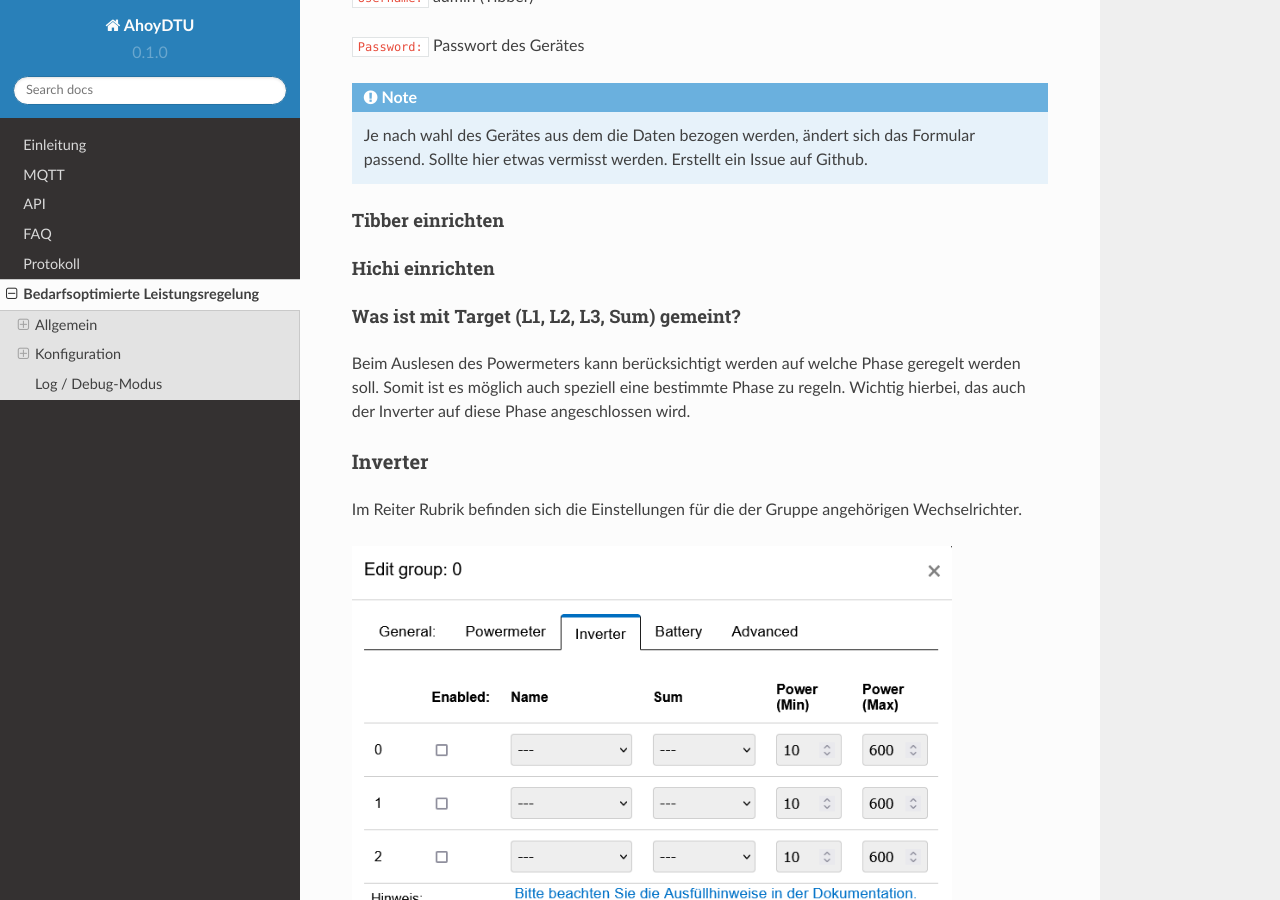
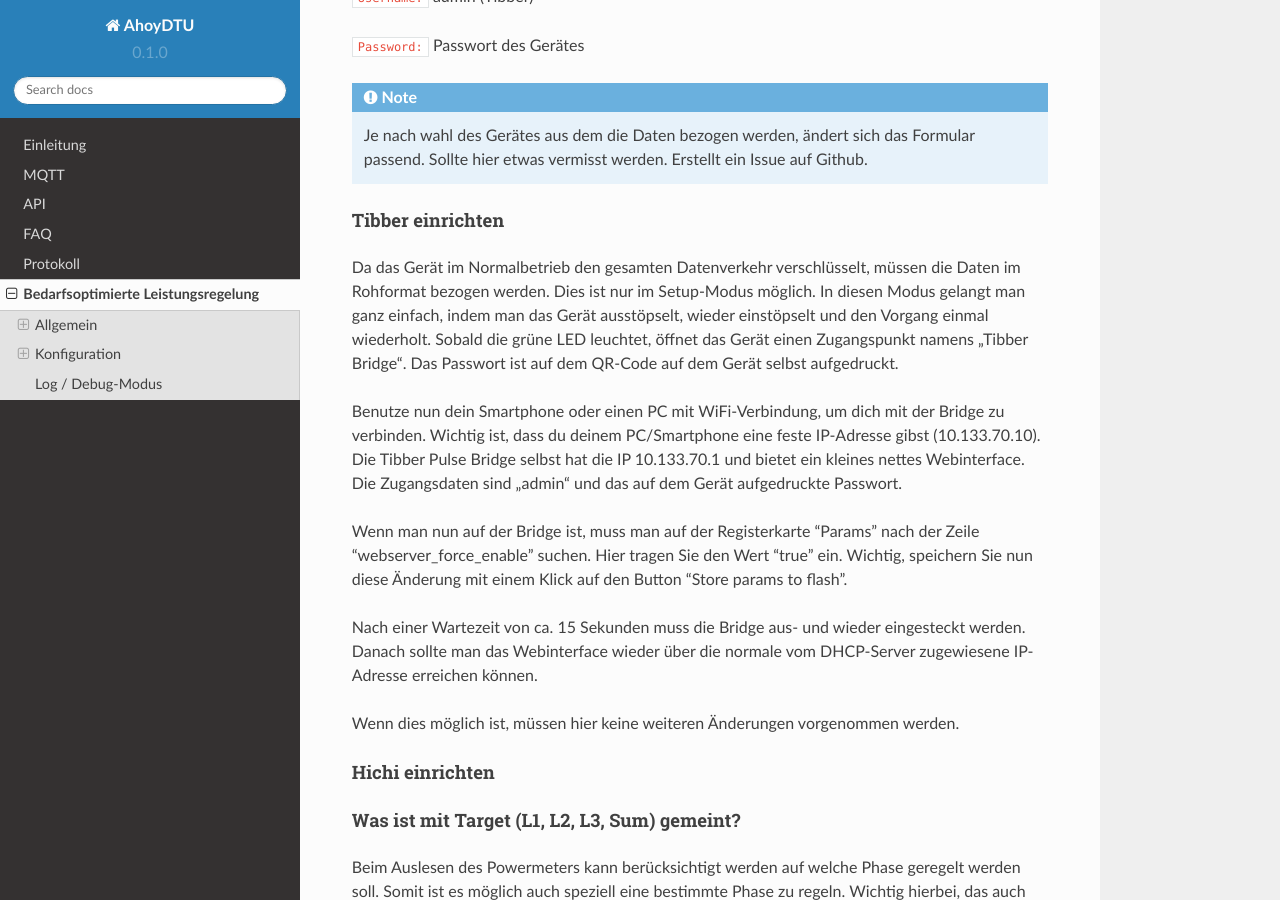
Before and after one commit to lumapu/ahoy_docs, a Sphinx documentation site: the page built from docs/source/zeroExport.rst, in a window 1280 px wide and 900 px high, scrolled down 3505 px. Built offline with Sphinx 7.4.7 and the Read the Docs theme 2.0.0, drawn with Linux system fonts in a browser that asks for light colours.

Commit message:
Update zeroExport.rst
Add Tibber

```diff
--- a/docs/source/zeroExport.rst
+++ b/docs/source/zeroExport.rst
@@ -106,6 +106,18 @@
 
 Tibber einrichten
 =================
+Da das Gerät im Normalbetrieb den gesamten Datenverkehr verschlüsselt, müssen die Daten im Rohformat bezogen werden. Dies ist nur im Setup-Modus möglich. In diesen Modus gelangt man ganz einfach, indem man das Gerät ausstöpselt, wieder einstöpselt und den Vorgang einmal wiederholt. Sobald die grüne LED leuchtet, öffnet das Gerät einen Zugangspunkt namens „Tibber Bridge“. Das Passwort ist auf dem QR-Code auf dem Gerät selbst aufgedruckt.
+
+Benutze nun dein Smartphone oder einen PC mit WiFi-Verbindung, um dich mit der Bridge zu verbinden. Wichtig ist, dass du deinem PC/Smartphone eine feste IP-Adresse gibst (10.133.70.10). Die Tibber Pulse Bridge selbst hat die IP 10.133.70.1 und bietet ein kleines nettes Webinterface. Die Zugangsdaten sind „admin“ und das auf dem Gerät aufgedruckte Passwort.
+
+Wenn man nun auf der Bridge ist, muss man auf der Registerkarte "Params" nach der Zeile "webserver_force_enable" suchen. Hier tragen Sie den Wert "true" ein.
+Wichtig, speichern Sie nun diese Änderung mit einem Klick auf den Button "Store params to flash".
+
+Nach einer Wartezeit von ca. 15 Sekunden muss die Bridge aus- und wieder eingesteckt werden.
+Danach sollte man das Webinterface wieder über die normale vom DHCP-Server zugewiesene IP-Adresse erreichen können.
+
+Wenn dies möglich ist, müssen hier keine weiteren Änderungen vorgenommen werden.
+
 
 Hichi einrichten
 =================
```
